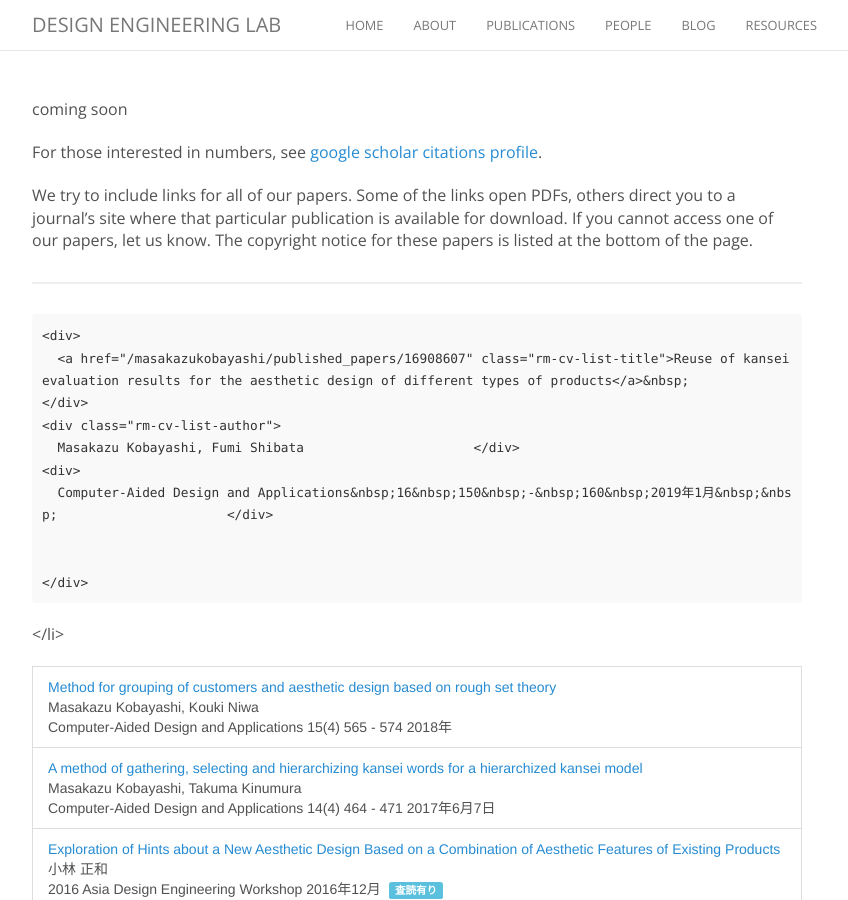
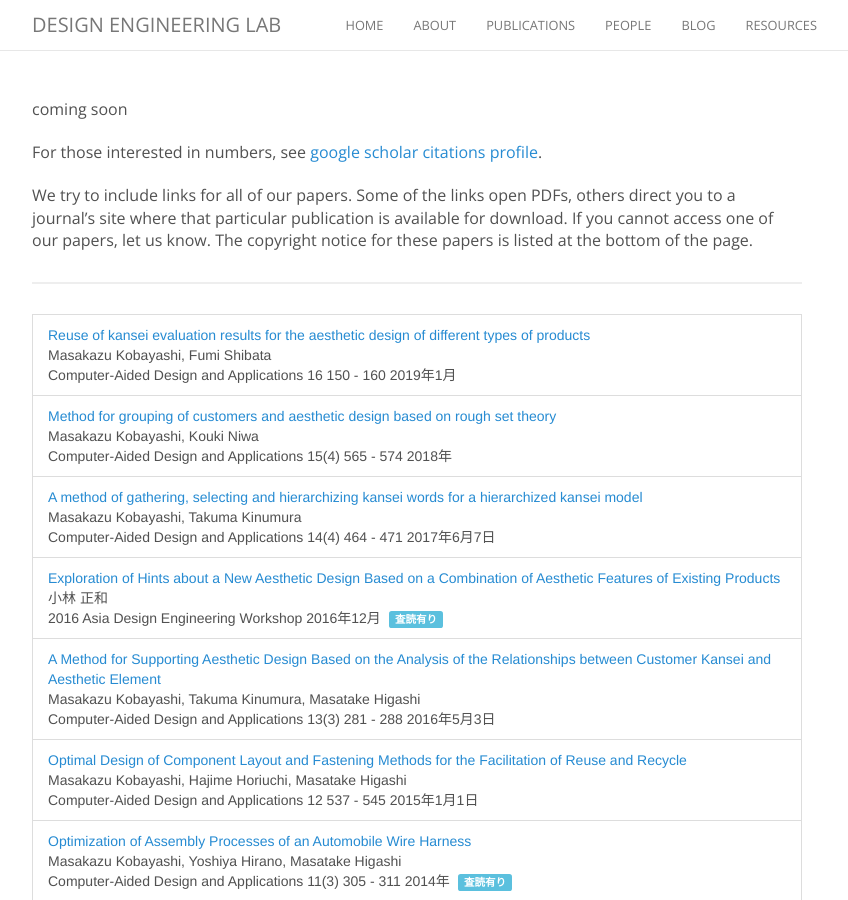
Before and after one commit to TTI-DEL/Lab, a Jekyll site: the page built from publications.md, in a window 1280 px wide and 900 px high. Shown: the whole window, without its empty margins (223-1071 px from the left). Built offline with Jekyll 4.4.1, drawn with Linux system fonts in a browser that asks for light colours; nearby versions of some CDN libraries; comment, search, counter and statistics services are not loaded.

Commit message:
Update publications.md

```diff
--- a/publications.md
+++ b/publications.md
@@ -12,7 +12,9 @@ We try to include links for all of our papers. Some of the links open PDFs, othe
 
 <hr>
 
+<li class="list-group-item rm-cv-disclosed rm-cv-type-myself rm-cv-modified">
 
+<div class="rm-cv-list-content">
     <div>
       <a href="/masakazukobayashi/published_papers/16908607" class="rm-cv-list-title">Reuse of kansei evaluation results for the aesthetic design of different types of products</a>&nbsp;			</div>
     <div class="rm-cv-list-author">
```
